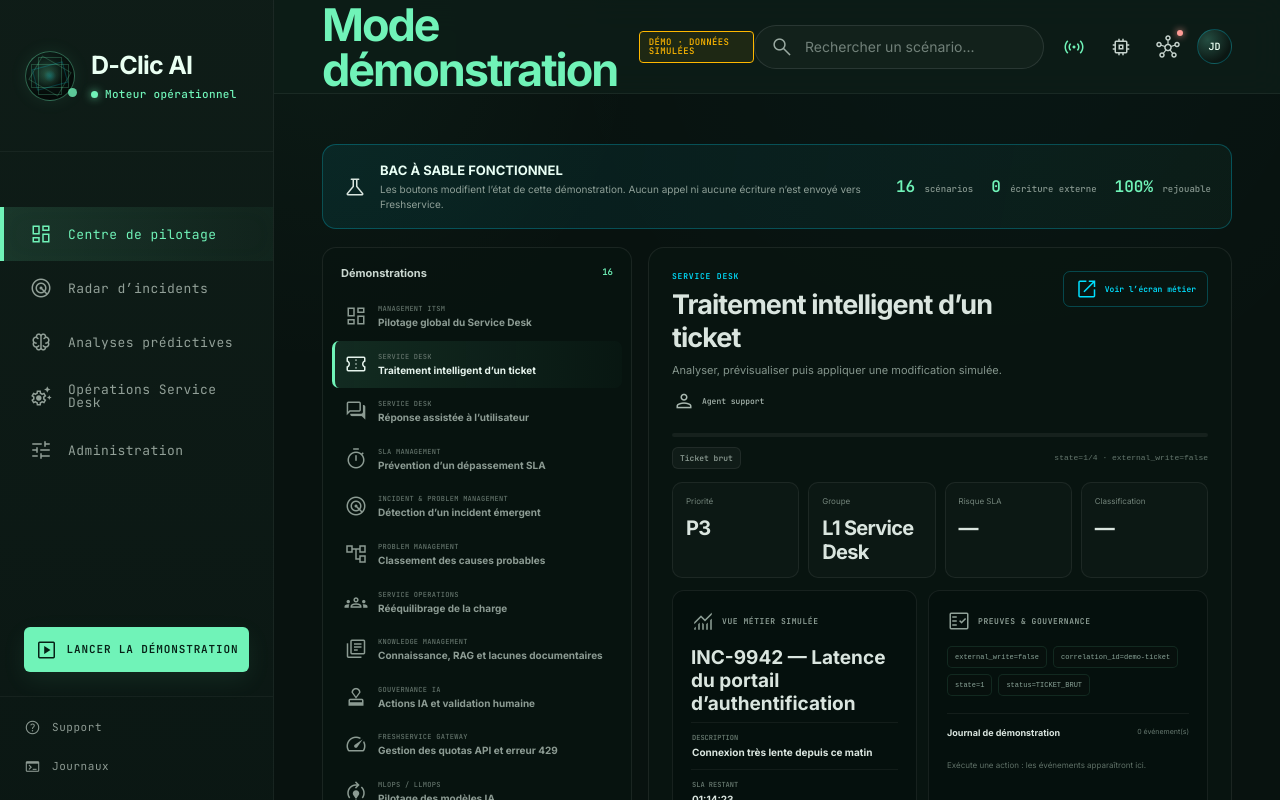
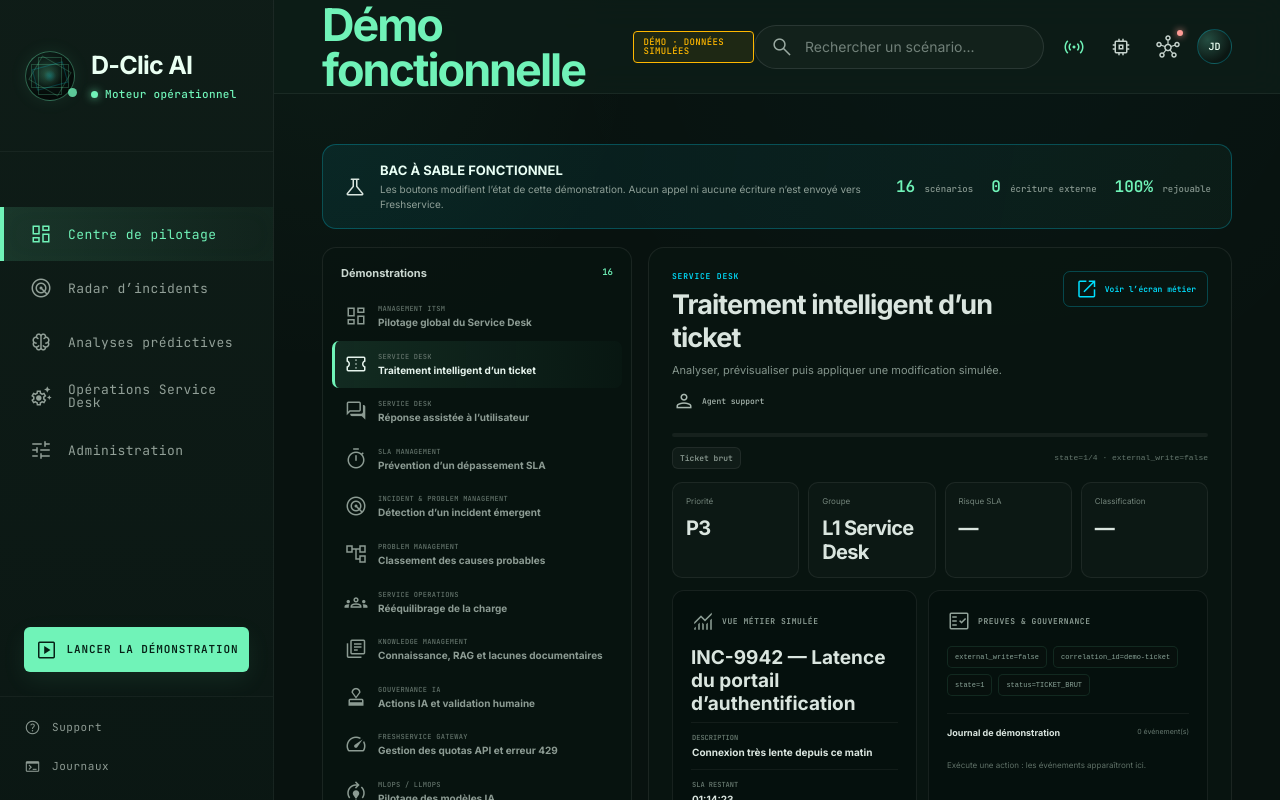
Before and after one commit to jeandirel/D-Clic-Intelligence, a Next.js app in the folder frontend/: page /demo in a window 1280 px wide. Shown: the top 800 px of the page. Built offline with nearby package versions, Linux system fonts and the light colour scheme.

Commit message:
feat: rename demo page as functional sandbox

```diff
--- a/frontend/app/demo/page.tsx
+++ b/frontend/app/demo/page.tsx
@@ -3,7 +3,7 @@ import { DemoCenter } from "../../components/DemoCenter";
 
 export default function DemoPage() {
   return (
-    <AppShell section="command" title="Mode démonstration" searchPlaceholder="Rechercher un scénario...">
+    <AppShell section="command" title="Démo fonctionnelle" searchPlaceholder="Rechercher un scénario...">
       <DemoCenter />
     </AppShell>
   );
```
